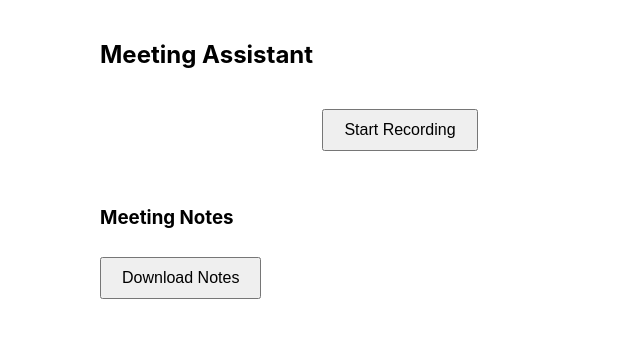
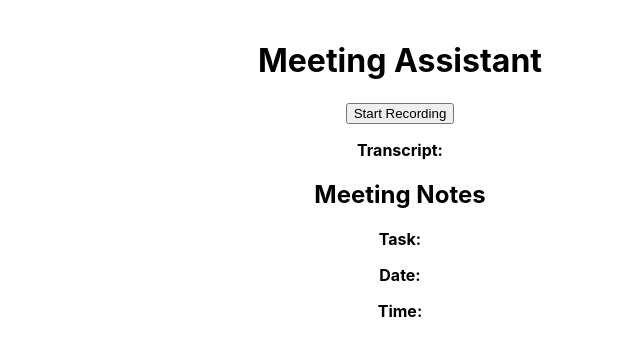
Before and after one commit to Arpita244/meeting-assistant, a React (Create React App) app: page / in a window 1280 px wide. Shown: the top 356 px of the page, without its empty margins (240-880 px from the left). Built offline with nearby package versions, Linux system fonts and the light colour scheme.

Commit message:
2nd commit

```diff
--- a/package.json
+++ b/package.json
@@ -7,6 +7,8 @@
     "@testing-library/jest-dom": "^6.6.3",
     "@testing-library/react": "^16.2.0",
     "@testing-library/user-event": "^13.5.0",
+    "compromise": "^14.14.4",
+    "date-fns": "^4.1.0",
     "react": "^19.0.0",
     "react-dom": "^19.0.0",
     "react-scripts": "5.0.1",
--- a/src/App.js
+++ b/src/App.js
@@ -2,12 +2,14 @@ import React, { useState } from "react";
 import SpeechToText from "./SpeechToText";
 import { extractActions } from "./TextProcessor";
 
-const App = () => {
-  const [notes, setNotes] = useState([]);
+function App() {
+  const [transcript, setTranscript] = useState("");
+  const [meetingNotes, setMeetingNotes] = useState({ tasks: [], date: "", time: "" });
 
-  const saveNote = (transcribedText) => {
-    let extractedData = extractActions(transcribedText);
-    setNotes([...notes, extractedData]);
+  const handleTranscriptUpdate = (newTranscript) => {
+    setTranscript(newTranscript);
+    const extractedData = extractActions(newTranscript);
+    setMeetingNotes(extractedData);
   };
 
   const downloadNotes = () => {
@@ -26,25 +28,16 @@ const App = () => {
   };
 
   return (
-    <div style={{ padding: "20px", maxWidth: "600px", margin: "auto" }}>
-      <h2>Meeting Assistant</h2>
-      <SpeechToText onSave={saveNote} />
+    <div style={{ textAlign: "center", padding: "20px" }}>
+      <h1>Meeting Assistant</h1>
+      <SpeechToText onTranscriptChange={handleTranscriptUpdate} />
+      <h2>Meeting Notes</h2>
+      <p><strong>Task:</strong> {meetingNotes.tasks.join(", ")}</p>
+      <p><strong>Date:</strong> {meetingNotes.date}</p>
+      <p><strong>Time:</strong> {meetingNotes.time}</p>
 
-      <h3>Meeting Notes</h3>
-      <ul>
-        {notes.map((note, index) => (
-          <li key={index} style={{ padding: "10px", borderBottom: "1px solid #ddd" }}>
-            <p><strong>Task:</strong> {note.tasks.length > 0 ? note.tasks.join(", ") : "None"}</p>
-            <p><strong>Date:</strong> {note.date || "Not Found"}</p>
-            <p><strong>Time:</strong> {note.time || "Not Found"}</p>
-          </li>
-        ))}
-      </ul>
-      <button onClick={downloadNotes} style={{ padding: "10px 20px", marginTop: "10px", fontSize: "16px" }}>
-  Download Notes
-</button>
     </div>
   );
-};
+}
 
 export default App;
--- a/src/SpeechToText.js
+++ b/src/SpeechToText.js
@@ -1,35 +1,42 @@
 import React, { useState } from "react";
 
-const SpeechToText = ({ onSave }) => {
-  const [text, setText] = useState("");
-  const [isListening, setIsListening] = useState(false);
-  const recognition = new (window.SpeechRecognition || window.webkitSpeechRecognition)();
-
-  recognition.continuous = true;
-  recognition.lang = "en-US";
-
-  recognition.onresult = (event) => {
-    const lastTranscript = event.results[event.results.length - 1][0].transcript;
-    setText((prev) => prev + " " + lastTranscript);
-  };
+const SpeechToText = ({ onTranscriptChange }) => {
+  const [isRecording, setIsRecording] = useState(false);
+  const [transcript, setTranscript] = useState("");
 
   const startListening = () => {
-    setIsListening(true);
+    const recognition = new (window.SpeechRecognition || window.webkitSpeechRecognition)();
+    recognition.lang = "en-US";
+    recognition.interimResults = false;
+    recognition.continuous = false;
+
+    recognition.onstart = () => {
+      setIsRecording(true);
+    };
+
+    recognition.onresult = (event) => {
+      const speechText = event.results[0][0].transcript;
+      setTranscript(speechText);
+      onTranscriptChange(speechText);
+    };
+
+    recognition.onerror = (event) => {
+      console.error("Speech Recognition Error:", event.error);
+    };
+
+    recognition.onend = () => {
+      setIsRecording(false);
+    };
+
     recognition.start();
   };
 
-  const stopListening = () => {
-    setIsListening(false);
-    recognition.stop();
-    onSave(text);
-  };
-
   return (
-    <div style={{ padding: "20px", textAlign: "center" }}>
-      <button onClick={isListening ? stopListening : startListening} style={{ padding: "10px 20px", fontSize: "16px" }}>
-        {isListening ? "Stop Recording" : "Start Recording"}
+    <div>
+      <button onClick={startListening} disabled={isRecording}>
+        {isRecording ? "Recording..." : "Start Recording"}
       </button>
-      <p>{text}</p>
+      <p><strong>Transcript:</strong> {transcript}</p>
     </div>
   );
 };
--- a/src/TextProcessor.js
+++ b/src/TextProcessor.js
@@ -1,22 +1,44 @@
+import nlp from "compromise";
+import { parse, format } from "date-fns";
+
+// Function to extract tasks, dates, and times
 export const extractActions = (text) => {
-    let tasks = [];
+  let tasks = [];
+  let date = "Not Found";
+  let time = "Not Found";
 
-    // Improved date regex (detects both 'Monday' and 'Feb 14' formats)
-    let dateMatch = text.match(/\b(Monday|Tuesday|Wednesday|Thursday|Friday|Saturday|Sunday|\d{1,2} (Jan|Feb|Mar|Apr|May|Jun|Jul|Aug|Sep|Oct|Nov|Dec))\b/);
+  // ✅ NLP Processing
+  let doc = nlp(text);
 
-    // Improved time regex (detects both 12-hour and 24-hour formats)
-    let timeMatch = text.match(/\b(\d{1,2}:\d{2} (AM|PM|am|pm))\b/);
+  // ✅ Extract Task (Full Action)
+  let taskMatch = doc.sentences().out("array").filter(sentence =>
+    /I will|We need to|Let's|You should|We should|Plan to|Have to|Schedule|Arrange|Organize/i.test(sentence)
+  );
 
-    // Extract sentences that mention a task
-    let taskMatch = text.match(/(?:we|I) (will|need to|should|must|plan to|have to) (.*?)\b(by|on|before|at)?\b/gi);
+  if (taskMatch.length > 0) {
+    tasks = taskMatch;
+  }
 
-    if (taskMatch) {
-      tasks = taskMatch.map(task => task.trim());
+  // ✅ Extract Date
+  let dateMatch = text.match(/(\b\d{1,2}(st|nd|rd|th)?\s+(January|February|March|April|May|June|July|August|September|October|November|December)\b)/i);
+  if (dateMatch) {
+    const rawDate = dateMatch[0];
+    try {
+      date = format(parse(rawDate, "d MMMM", new Date()), "MMMM do"); // Example: "15 August" → "August 15th"
+    } catch (e) {
+      date = rawDate; // Fallback to raw text
     }
+  }
 
-    return {
-      tasks: tasks.length > 0 ? tasks : ["No tasks found"],
-      date: dateMatch ? dateMatch[0] : "Not Found",
-      time: timeMatch ? timeMatch[0] : "Not Found",
-    };
+  // ✅ Extract Time (Matches "10:30 AM", "3:00 PM", "midnight", etc.)
+  let timeMatch = text.match(/\b(\d{1,2}:\d{2}\s?(AM|PM|am|pm)?|morning|afternoon|evening|night|midnight)\b/i);
+  if (timeMatch) {
+    time = timeMatch[0];
+  }
+
+  return {
+    tasks: tasks.length > 0 ? tasks : ["No tasks found"],
+    date: date,
+    time: time,
   };
+};
```
Also changed, not shown: 1 other file (tests, documents, lock files or other folders).
